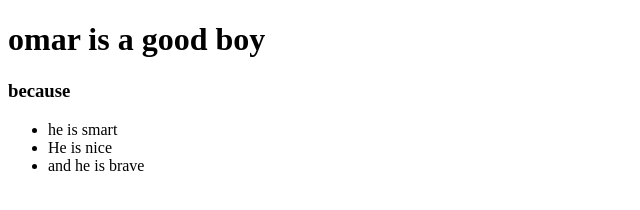
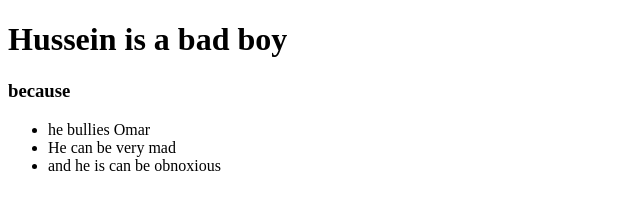
Before and after one commit to Hussein-a-m/hussein-a-m.github.io, a plain HTML site: page index.html in a window 1280 px wide. Shown: the whole page, without its empty margins (0-640 px from the left). Drawn offline with Linux system fonts and the light colour scheme.

Commit message:
update to omar {v2+c<v>update</v>}

```diff
--- a/index.html
+++ b/index.html
@@ -1,20 +1,20 @@
 <!doctype html>
 <html>
 <head>
-    <title>All about Omar
+    <title>All about Hussein
     </title>
     <meta charset="utf-8">
 </head>
 <body>
 
-    <h1>omar is a good boy</h1>
+    <h1>Hussein is a bad boy</h1>
 
     <h3>because</h3>
 <ul>
-<li>he is smart</li>
-<li>He is nice
+<li>he bullies Omar</li>
+<li>He can be very mad
 </li>
-<li>and he is brave</li>
+<li>and he is can be obnoxious</li>
 
 </ul>
 
```
